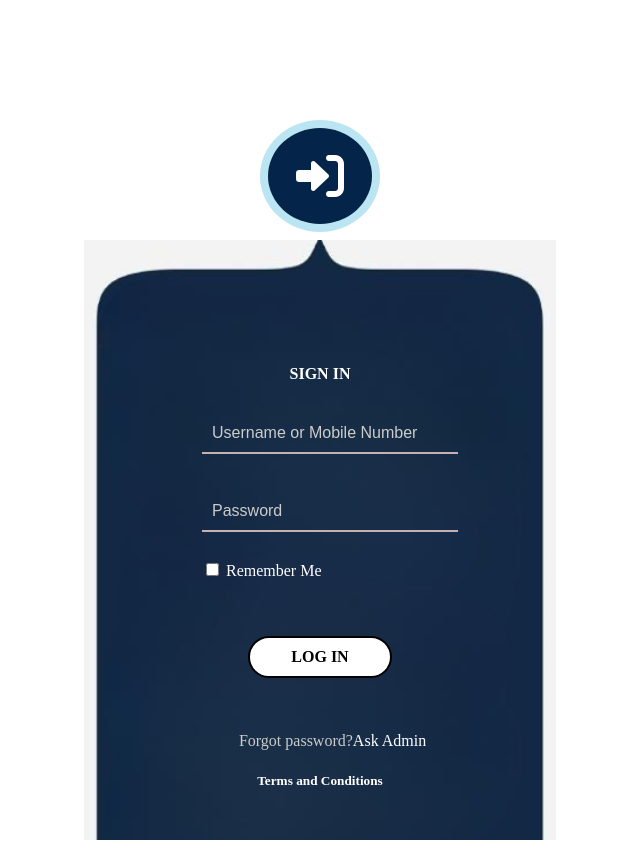
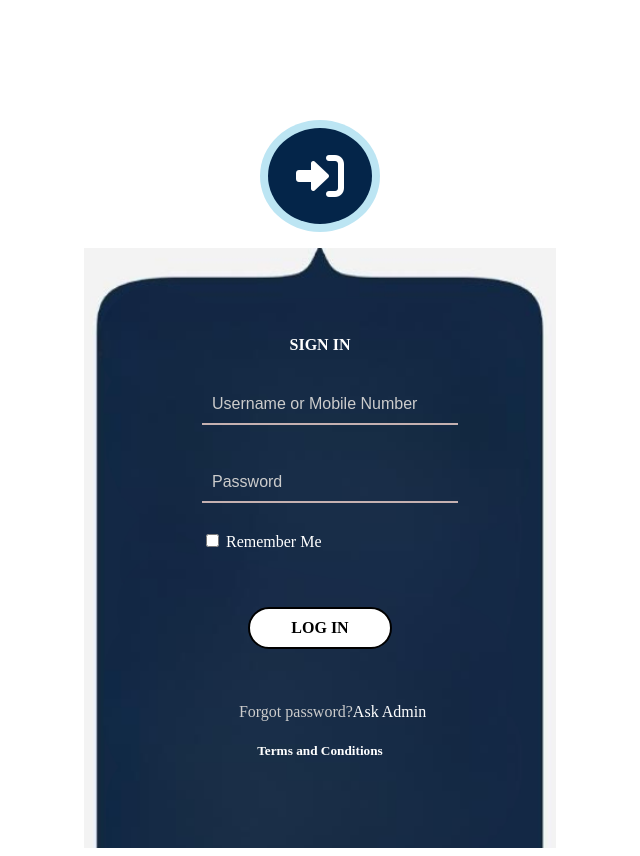
Before and after one commit to Santanu200407/Project_review, a plain HTML site: page index.html in a window 1280 px wide. Shown: the whole page, without its empty margins (320-960 px from the left). Drawn offline with Linux system fonts and the light colour scheme.

Commit message:
adjust content

```diff
--- a/style.css
+++ b/style.css
@@ -15,10 +15,10 @@
     display: flex;
     justify-content: center;
     align-items: center;
-    margin-top: 2vh;
+    margin-top: 3vh;
 }
 #input_field{
-    margin-top: 12vh;
+    margin-top: 1vh;
 }
 
 form {
@@ -94,7 +94,7 @@ input[type=checkbox]{
     display: flex;
     justify-content: end;
     align-items: end;
-    width: 100vh;
+    width: 100%;
 }
 span{
     color: #ccc;
```
